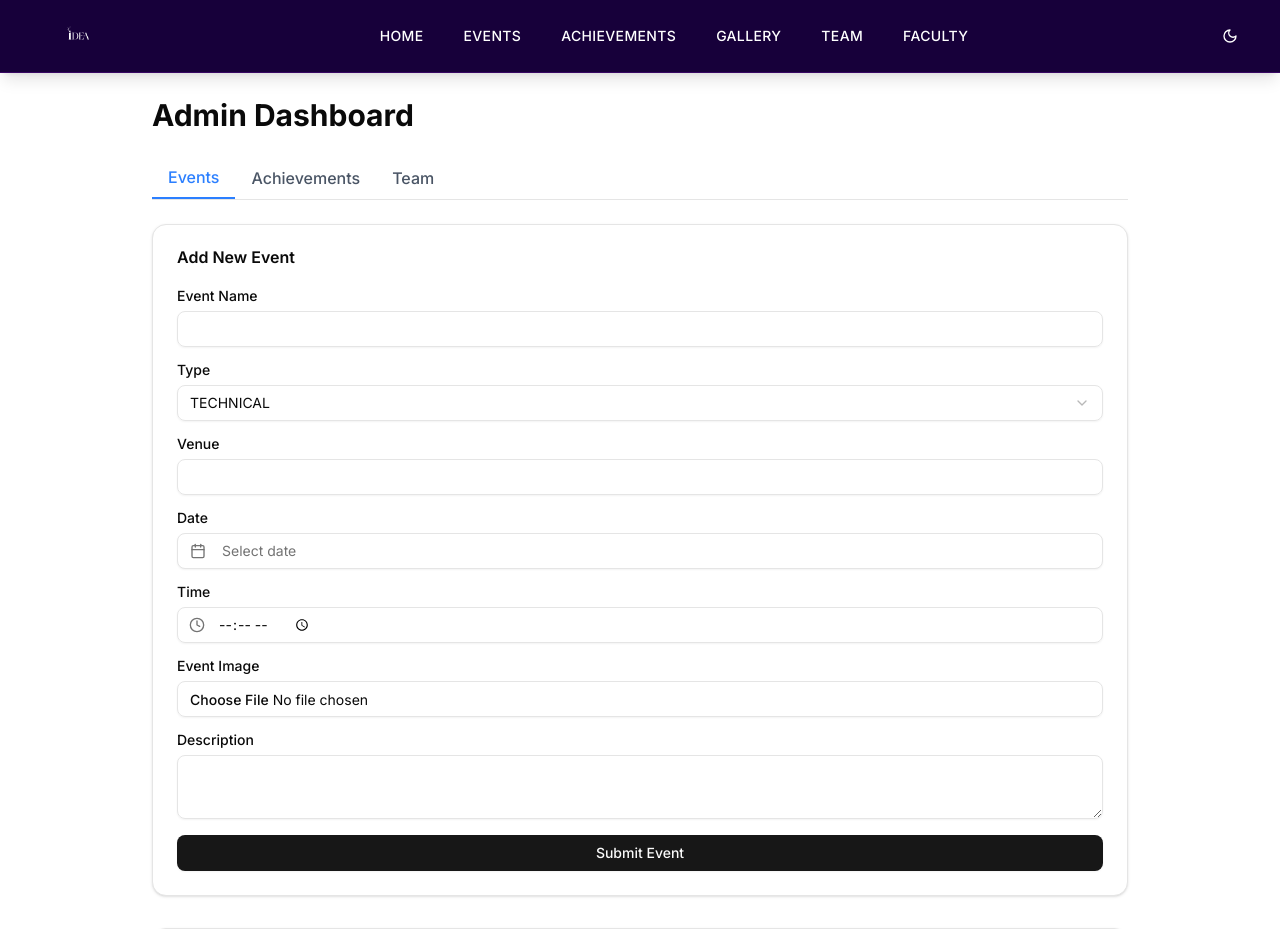
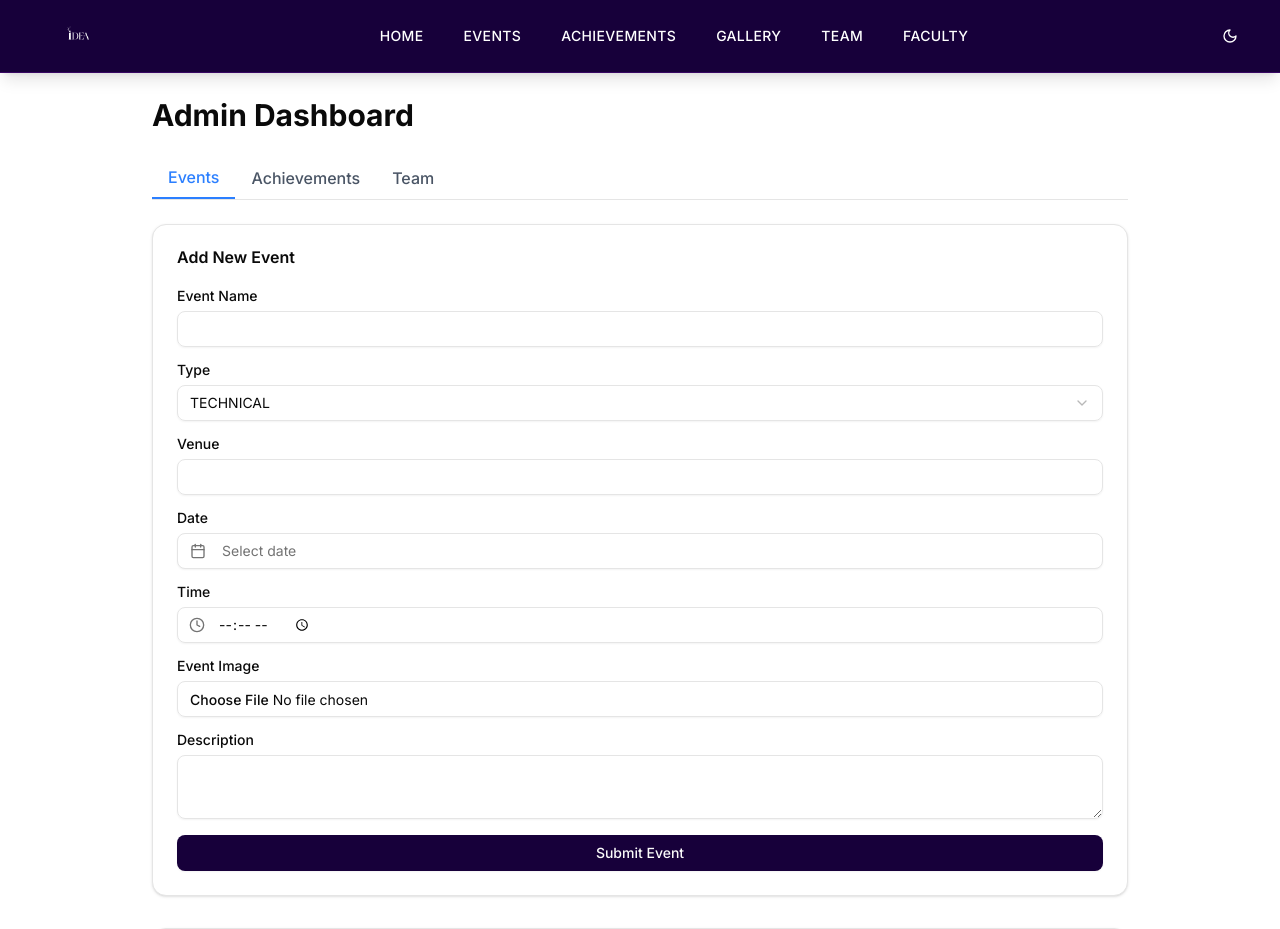
Before and after one commit to idea-nmamit/Branch-Website, a Next.js app: page /Admin in a window 1280 px wide. Shown: the top 929 px of the page. Built offline with nearby package versions, Linux system fonts and the light colour scheme; no server answers; the database is empty.

Commit message:
feat: update primary color variables in CSS and Navbar component

```diff
--- a/app/globals.css
+++ b/app/globals.css
@@ -72,7 +72,7 @@
   --card-foreground: oklch(0.145 0 0);
   --popover: oklch(1 0 0);
   --popover-foreground: oklch(0.145 0 0);
-  --primary: oklch(0.205 0 0);
+  --primary: oklch(18.34% 0.1021 292.71); /* Equivalent to #17003A */
   --primary-foreground: oklch(0.985 0 0);
   --secondary: oklch(0.97 0 0);
   --secondary-foreground: oklch(0.205 0 0);
@@ -108,7 +108,7 @@
   --card-foreground: oklch(0.985 0 0);
   --popover: oklch(0.145 0 0);
   --popover-foreground: oklch(0.985 0 0);
-  --primary: oklch(0.985 0 0);
+  --primary: oklch(48.74% 0.2336 309.06); /* Equivalent to #8617C0 */
   --primary-foreground: oklch(0.205 0 0);
   --secondary: oklch(0.269 0 0);
   --secondary-foreground: oklch(0.985 0 0);
--- a/components/Navbar.jsx
+++ b/components/Navbar.jsx
@@ -23,7 +23,7 @@ const Navbar = () => {
   };
 
   return (
-    <nav className="w-full bg-[#17003A] dark:bg-[#8617C0] text-white py-3 px-4 md:px-6 shadow-lg sticky top-0 z-50 border-b border-[#8617c0]/30 dark:border-[#340181]/30">
+    <nav className="w-full bg-primary dark:bg-primary text-white py-3 px-4 md:px-6 shadow-lg sticky top-0 z-50 border-b border-[#8617c0]/30 dark:border-[#340181]/30">
       <div className="container mx-auto flex items-center justify-between">
         <Link href="/" className="flex items-center">
           <div className="relative w-24 h-11 md:w-28 md:h-12">
```
